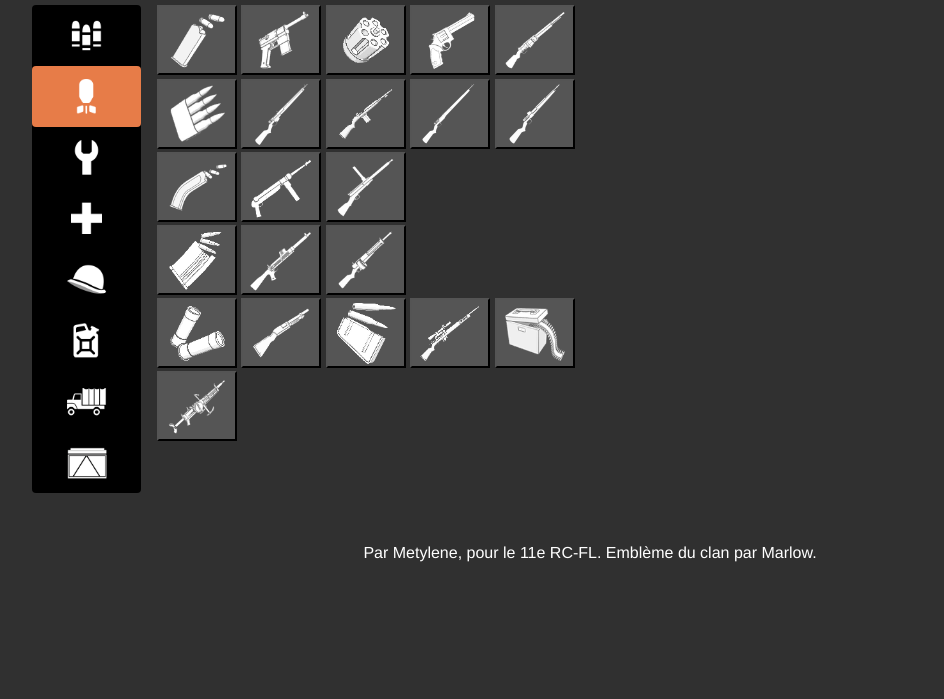
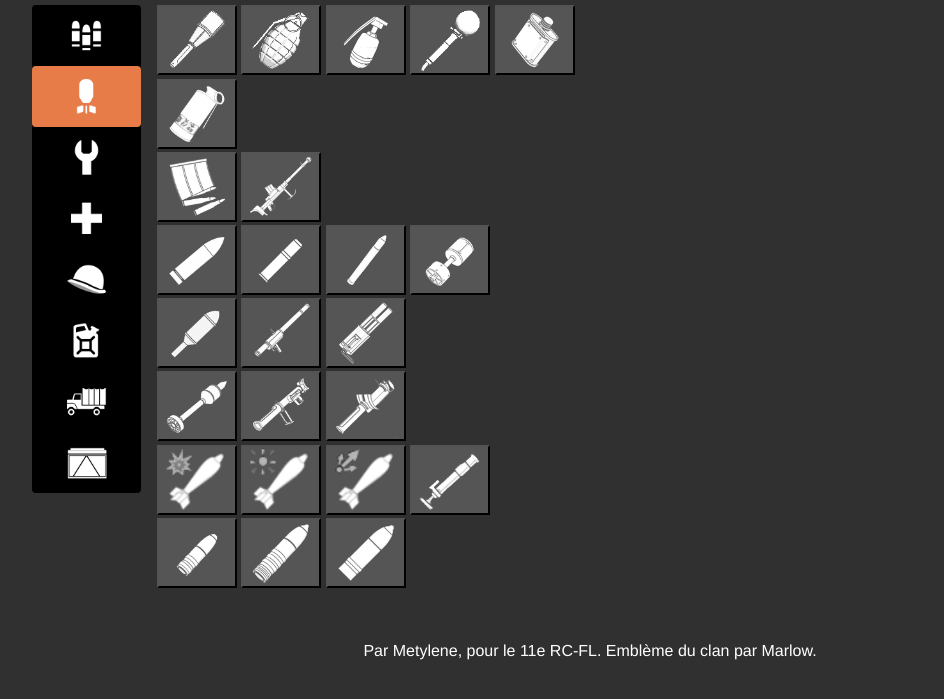
Before and after one commit to Metylene/transport-planner, a plain HTML site: page index.html in a window 1280 px wide. Both pictures are taken after a click on the tab 136 px from the left and 323 px from the top of the page. Shown: the part 227-926 px from the top of the page, without its empty margins (50-994 px from the left). Before the commit the page ends 856 px from the top, so only its background shows below. Drawn offline with Linux system fonts and the light colour scheme.

Commit message:
Fix tabs

```diff
--- a/index.html
+++ b/index.html
@@ -63,8 +63,8 @@
                                 src="./assets/items/shippables.png" alt="Shippables"></button>
                     </div>
                     <div class="tab-content" id="v-pills-tabContent">
-                        <div class="tab-pane fade show active" id="v-pills-basic" role="tabpanel"
-                            aria-labelledby="v-pills-basic-tab">
+                        <div class="tab-pane fade show active" id="v-pills-small" role="tabpanel"
+                            aria-labelledby="v-pills-small-tab">
                             <button data-bs-toggle="tooltip" data-bs-placement="top" title="8 mm"><img
                                     src="./assets/items/8.png" alt="8"></button>
                             <button data-bs-toggle="tooltip" data-bs-placement="top" title="Cascadier"><img
@@ -114,8 +114,8 @@
                             <button data-bs-toggle="tooltip" data-bs-placement="top" title="Malone"><img
                                     src="./assets/items/malone.png" alt="Malone"></button>
                         </div>
-                        <div class="tab-pane fade" id="v-pills-explosive" role="tabpanel"
-                            aria-labelledby="v-pills-explosive-tab">
+                        <div class="tab-pane fade" id="v-pills-heavy" role="tabpanel"
+                            aria-labelledby="v-pills-heavy-tab">
                             <button data-bs-toggle="tooltip" data-bs-placement="top" title="Mammon"><img
                                     src="./assets/items/mammon.png" alt="Mammon"></button>
                             <button data-bs-toggle="tooltip" data-bs-placement="top" title="Frag"><img
```
